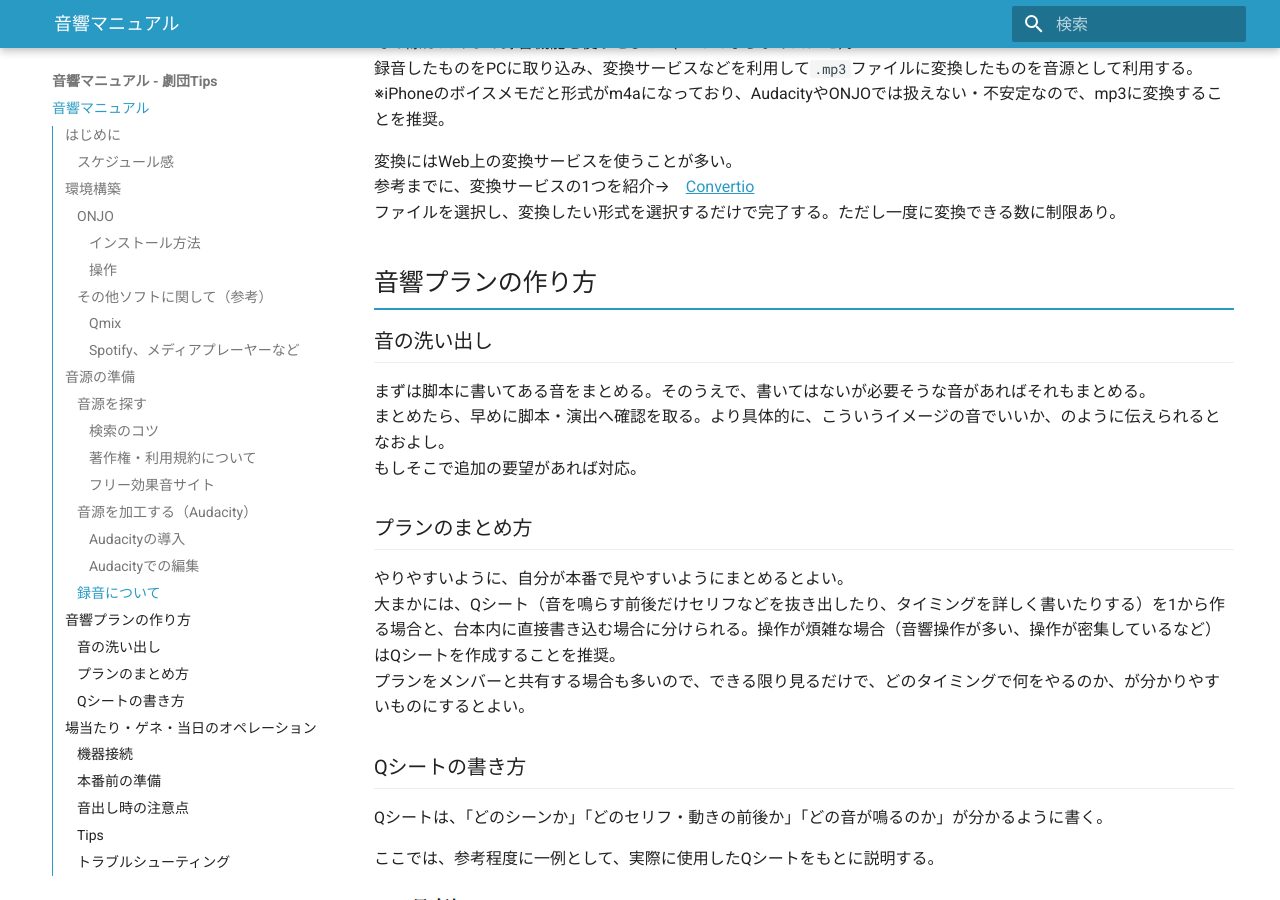
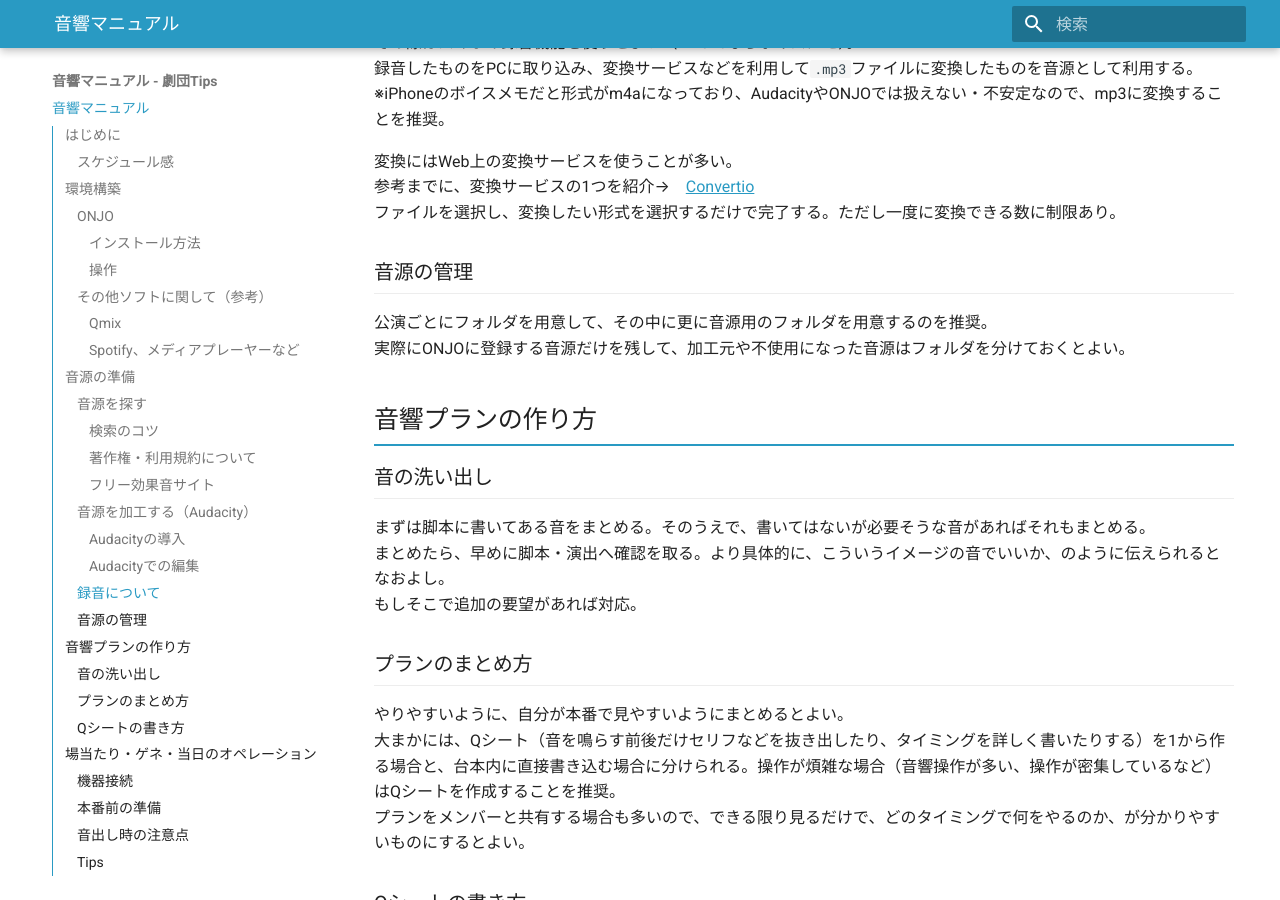
Before and after one commit to rainbowstar2400/Sound_Manual, an MkDocs documentation site: the page built from docs/index.md, in a window 1280 px wide and 900 px high, scrolled down 5147 px. Built offline with MkDocs 1.6.1 and Material for MkDocs 9.7.7, drawn with Linux system fonts in a browser that asks for light colours.

Commit message:
Add: 音源の管理

```diff
--- a/docs/index.md
+++ b/docs/index.md
@@ -189,6 +189,11 @@ ONJOとマスターボリュームを分けられる*、プレイリストを作
 参考までに、変換サービスの1つを紹介→　[Convertio](https://convertio.co/ja/)
 ファイルを選択し、変換したい形式を選択するだけで完了する。ただし一度に変換できる数に制限あり。
 
+### 音源の管理
+
+公演ごとにフォルダを用意して、その中に更に音源用のフォルダを用意するのを推奨。
+実際にONJOに登録する音源だけを残して、加工元や不使用になった音源はフォルダを分けておくとよい。
+
 ## 音響プランの作り方
 
 ### 音の洗い出し
```
